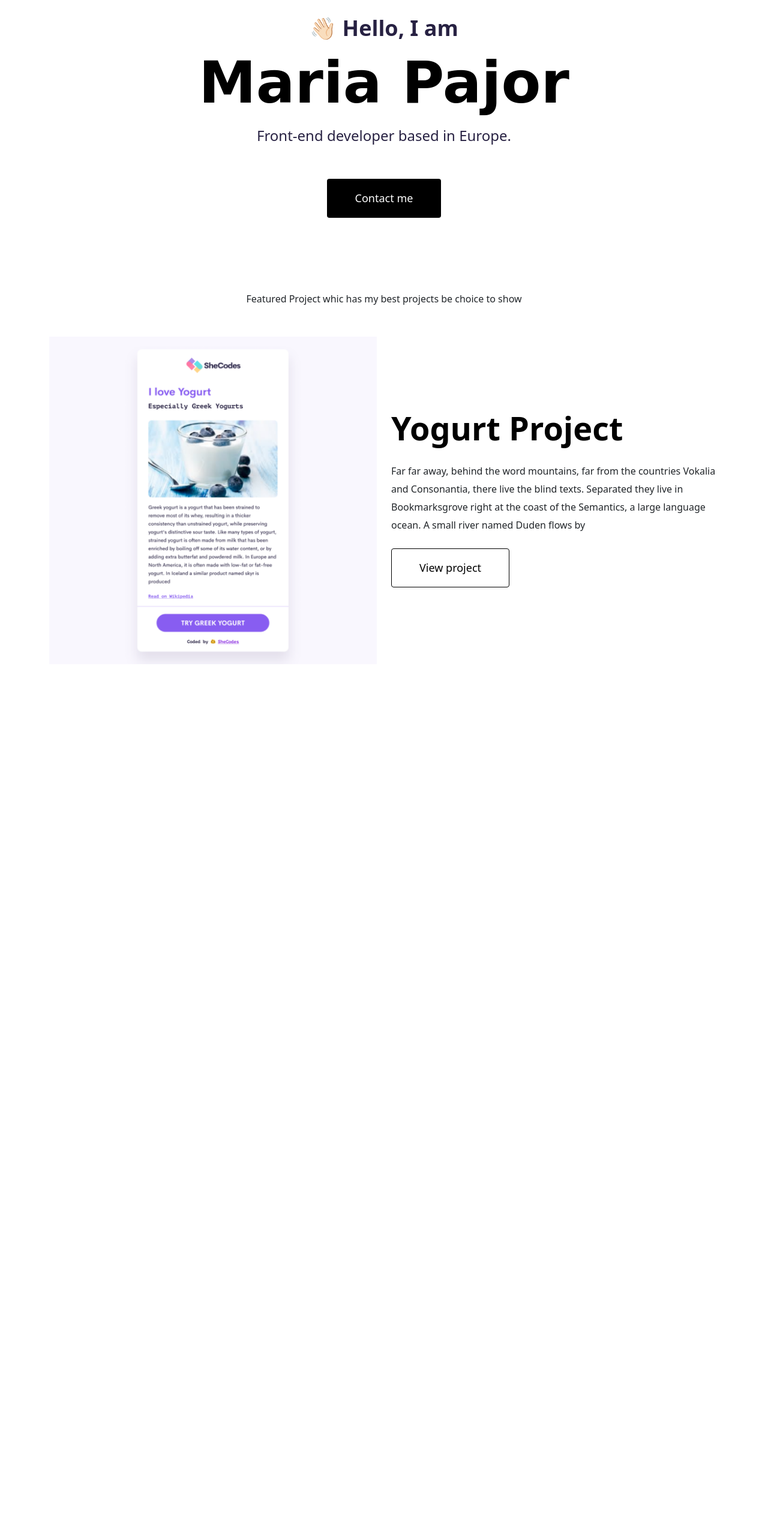
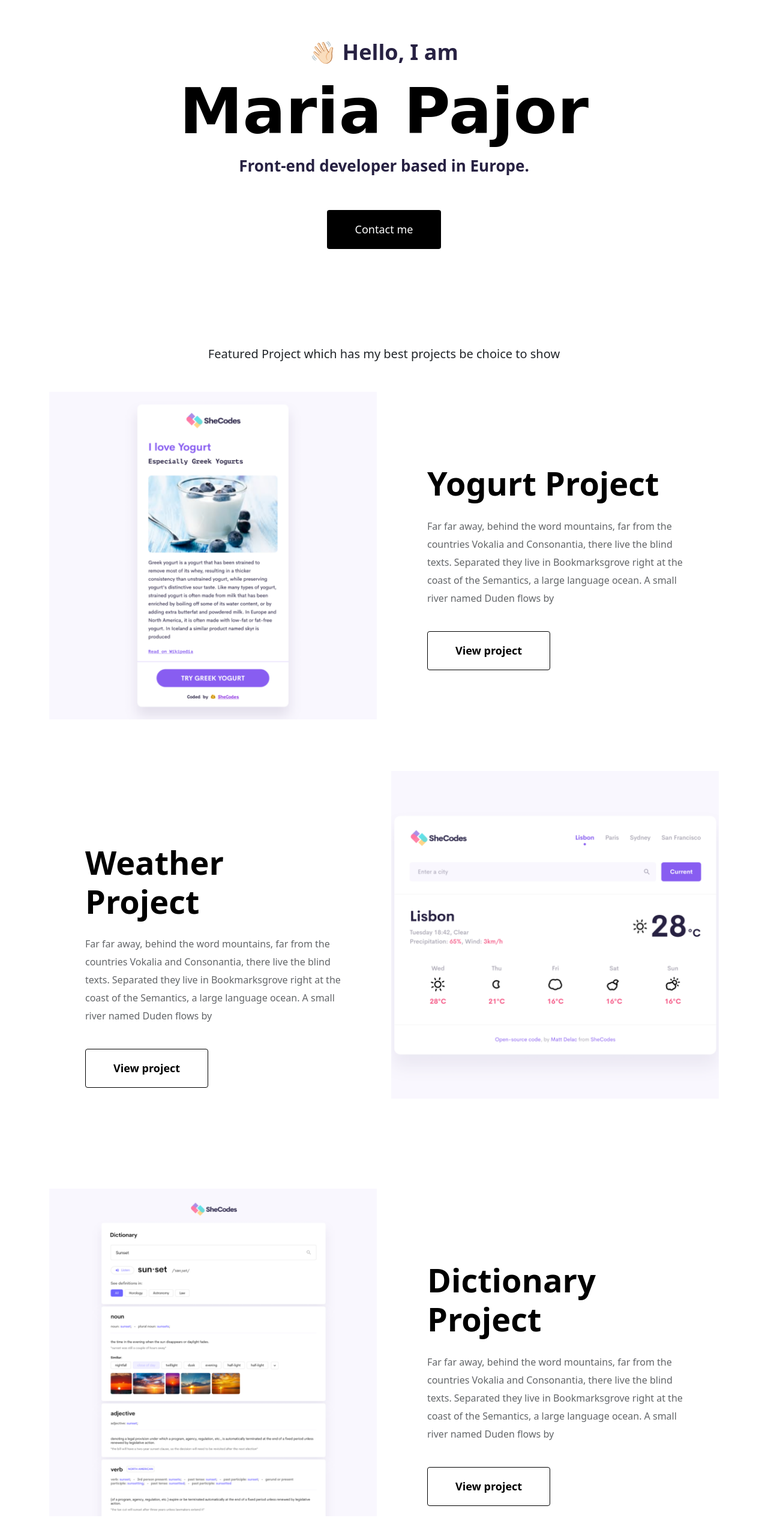
Before and after one commit to mpallor/Portfolio-project, a plain HTML site: page index.html in a window 1280 px wide. Shown: the part 100-2660 px from the top of the page at 60% size. Before the commit the page ends 1207 px from the top, so only its background shows below. Drawn offline with nearby package versions, Linux system fonts and the light colour scheme; a web font is replaced by a local one.

Commit message:
Integrated homepage content design

```diff
--- a/index.html
+++ b/index.html
@@ -30,28 +30,27 @@
   </head>
   <body>
     <div class="heading">
-      <p class="mb-0">👋🏻 Hello, I am</p>
+      <p class="mb-2">👋🏻 Hello, I am</p>
       <h1 class="name mt-0">Maria Pajor</h1>
       <h2 class="subtitle mb-5">Front-end developer based in Europe.</h2>
       <div>
         <a href="#" class="btn btn-branding">Contact me</a>
       </div>
     </div>
-    <p class="text-center mb-5">
-      Featured Project whic has my best projects be choice to show
+    <p class="text-center mb-5 projects-heading">
+      Featured Project which has my best projects be choice to show
     </p>
     <div class="container">
-      <div class="row">
-        <div class="col-6">
+      <div class="row mb-5">
+        <div class="col d-none d-lg-block">
           <img
             src="/images/yogurt.png"
             class="img-fluid"
             alt="Picture of yogurt"
           />
         </div>
-
-          <div class="col">
-            <div class="project-description"></div>
+        <div class="col">
+          <div class="project-description">
             <h2 class="mb-4 project-title">Yogurt Project</h2>
             <p>
               Far far away, behind the word mountains, far from the countries
@@ -59,9 +58,56 @@
               they live in Bookmarksgrove right at the coast of the Semantics, a
               large language ocean. A small river named Duden flows by
             </p>
-            <div class="project-button mt-4">
-              <a href="#" class="btn btn-branding-outline"> View project </a>
-            </div>
+            <a href="#" class="btn btn-branding-outline project-button mt-4">
+              View project
+            </a>
+          </div>
+        </div>
+      </div>
+      <div class="row mb-5">
+        <div class="col">
+          <div class="project-description">
+            <h2 class="mb-4 project-title">Weather Project</h2>
+            <p>
+              Far far away, behind the word mountains, far from the countries
+              Vokalia and Consonantia, there live the blind texts. Separated
+              they live in Bookmarksgrove right at the coast of the Semantics, a
+              large language ocean. A small river named Duden flows by
+            </p>
+            <a href="#" class="btn btn-branding-outline project-button mt-4">
+              View project
+            </a>
+          </div>
+        </div>
+
+        <div class="col d-none d-lg-block">
+          <img
+            src="/images/weather.png"
+            class="img-fluid"
+            alt="Picture of yogurt"
+          />
+        </div>
+      </div>
+      <div class="row mb-5">
+        <div class="col d-none d-lg-block">
+          <img
+            src="/images/dictionary.png"
+            class="img-fluid"
+            alt="Picture of yogurt"
+          />
+        </div>
+        <div class="col">
+          <div class="project-description">
+            <h2 class="mb-4 project-title">Dictionary Project</h2>
+            <p>
+              Far far away, behind the word mountains, far from the countries
+              Vokalia and Consonantia, there live the blind texts. Separated
+              they live in Bookmarksgrove right at the coast of the Semantics, a
+              large language ocean. A small river named Duden flows by
+            </p>
+            <a href="#" class="btn btn-branding-outline project-button mt-4">
+              View project
+            </a>
           </div>
         </div>
       </div>
--- a/styles/portfolio.css
+++ b/styles/portfolio.css
@@ -5,7 +5,7 @@
 
 .name {
   font-family: var(--heading-font-family);
-  font-size: 96px;
+  font-size: 106px;
   font-weight: 700;
   line-height: 128px;
   margin-bottom: 0;
@@ -14,8 +14,8 @@ body {
   font-family: var(--default-font-family);
 }
 h2.subtitle {
-  font-weight: 400;
-  font-size: 24px;
+  font-weight: 600;
+  font-size: 26px;
   line-height: 2;
   color: #272142;
 }
@@ -28,6 +28,7 @@ p {
   font-weight: 500;
   font-size: 16px;
   line-height: 30px;
+  opacity: 0.7;
 }
 .heading p {
   font-size: 36px;
@@ -35,9 +36,14 @@ p {
   font-weight: 700;
   color: #272142;
   margin: 0;
+  opacity: 1;
+}
+p.projects-heading {
+  opacity: 1;
+  font-size: 20px;
 }
 .heading {
-  padding: 120px 20px;
+  padding: 160px 20px;
   text-align: center;
   background: #fff;
   color: black;
@@ -52,8 +58,9 @@ p {
   font-weight: 500;
 }
 
-.project-button .btn-branding-outline {
+a.project-button {
   color: black;
+  font-weight: 600;
   border: 1px solid black;
   border-radius: 4px;
   padding: 18px 46px;
@@ -61,5 +68,26 @@ p {
   line-height: 27px;
 }
 .project-description {
-  padding: 60px 30px;
+  padding: 120px 60px;
 }
+
+@media (max-width: 960px) {
+  h1.name {
+    font-size: 60px;
+    line-height: 1.3;
+    margin: 20px 0;
+  }
+  h2.subtitle {
+    line-height: 1.2;
+  }
+  .heading {
+    padding: 80px 20px;
+  }
+  .project-description {
+    text-align: center;
+    padding: 0px;
+  }
+  h2.project-title {
+    font-size: 44px;
+  }
+}
```
Also changed, not shown: 1 other file.
